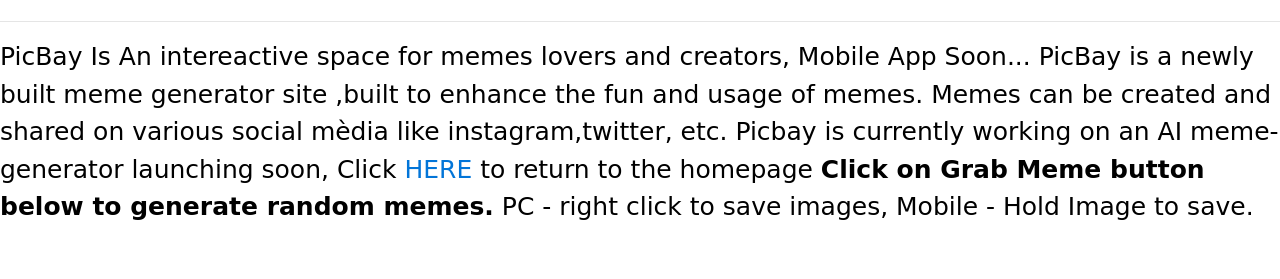
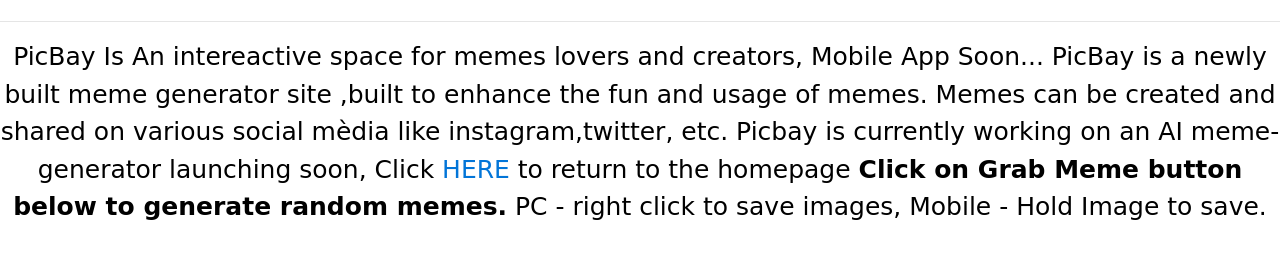
Before and after one commit to codeopx/AI-Meme-Generator-v1, a website: page picbaymemes.ai/randmemes.html in a window 1280 px wide. Shown: the part 195-474 px from the top of the page. Drawn offline with nearby package versions, Linux system fonts and the light colour scheme.

Commit message:
Add files via upload

```diff
--- a/picbaymemes.ai/randmemes.html
+++ b/picbaymemes.ai/randmemes.html
@@ -28,6 +28,10 @@
       </center>
 
     </div>
+
+    <center>
+      <div class="tbox">
+
         <p>
           PicBay Is An intereactive space for memes lovers and creators, Mobile App Soon...
          PicBay is a newly built meme generator site ,built to enhance the fun and usage of memes.
@@ -37,6 +41,11 @@
         <b> Click on Grab Meme button below to generate random memes.</b> PC - right click to save images,
         Mobile - Hold Image to save.
       </p>
+
+      </div>
+
+    </center>
+
 
 <center>
   <section class="container">
```
Lines whose indentation alone changed are shown as unchanged.
